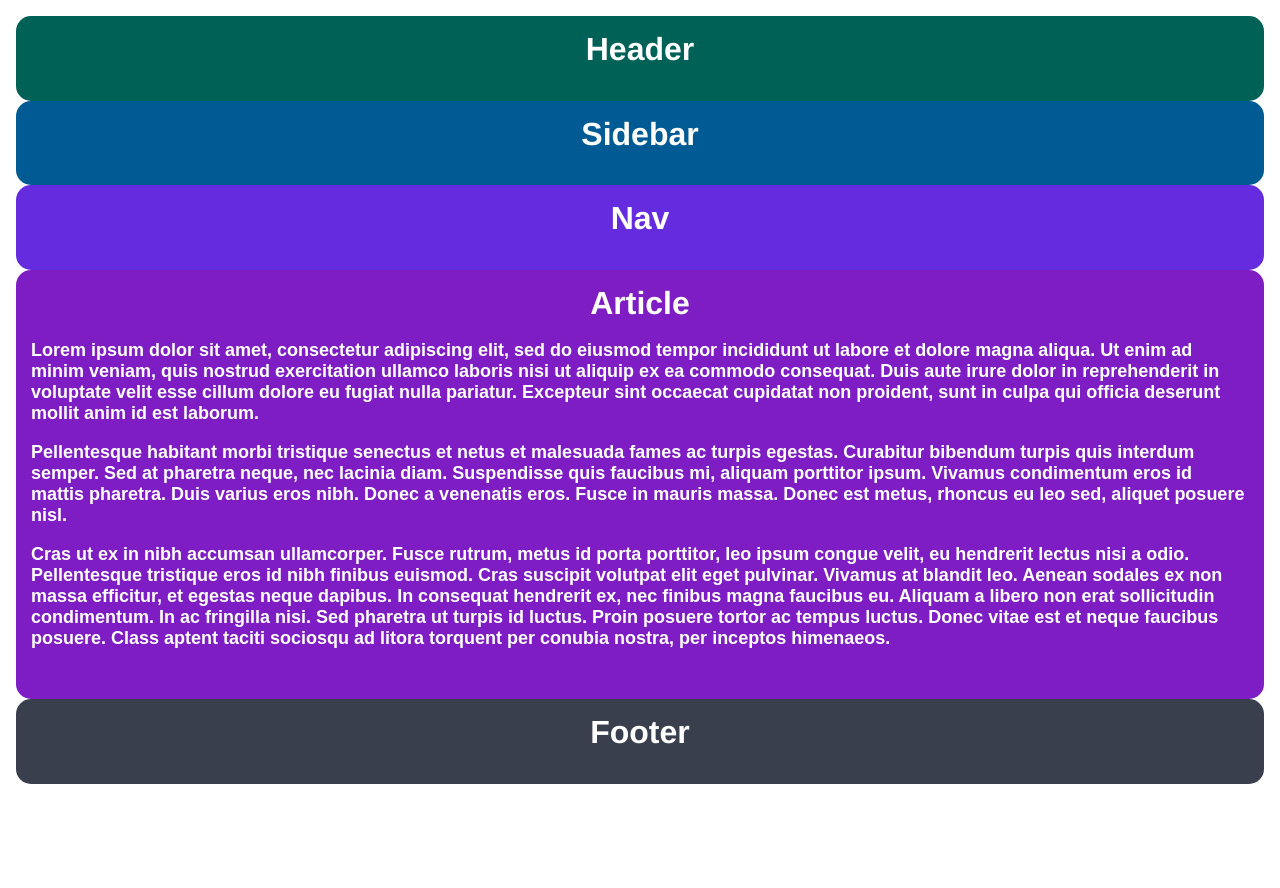
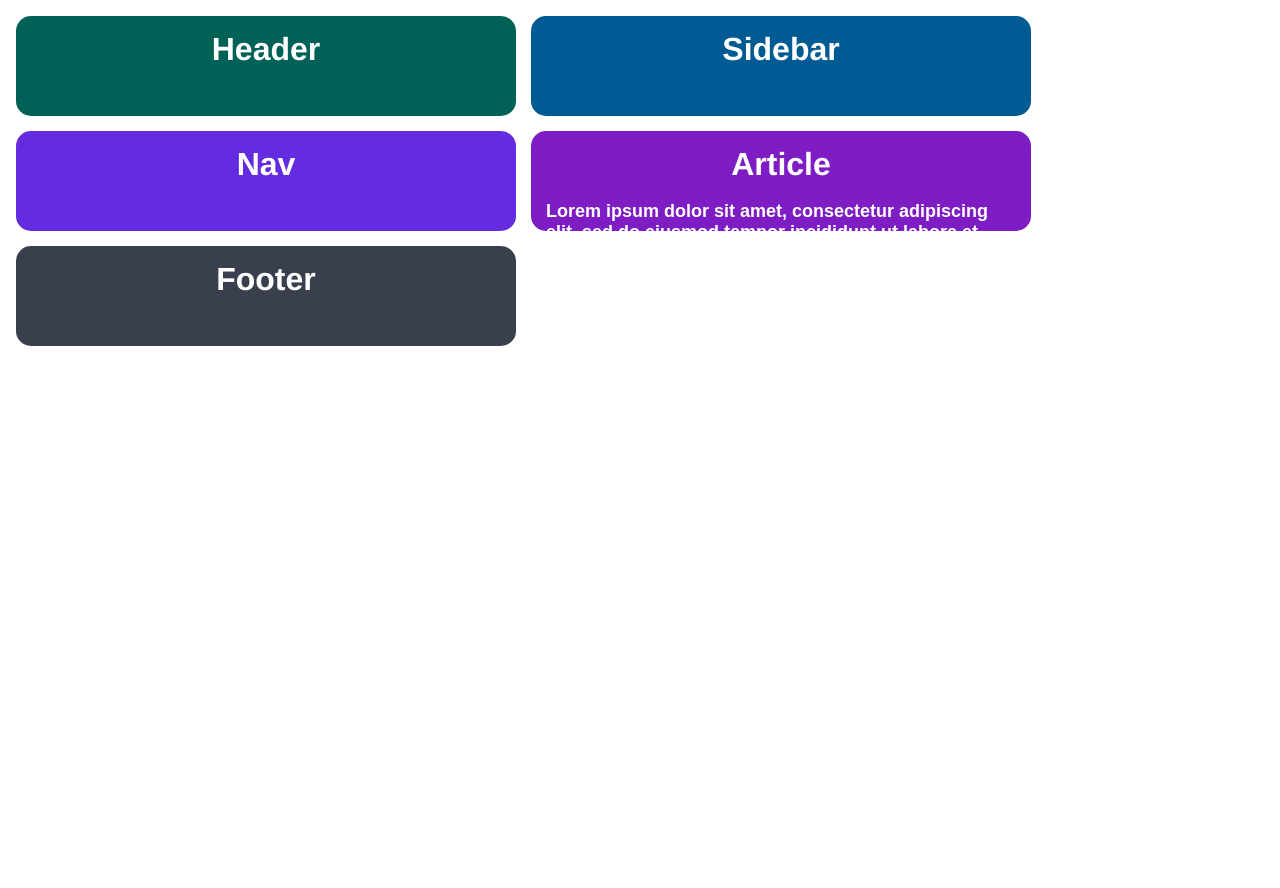
Before and after one commit to anisbett/Learning-Grid, a plain HTML site: page grid.html in a window 1280 px wide. Before the commit the page ends 800 px from the top, so only its background shows below. Drawn offline with Linux system fonts and the light colour scheme.

Commit message:
Gap added

```diff
--- a/grid.css
+++ b/grid.css
@@ -10,6 +10,9 @@ html {
     padding: 16px;
     box-sizing: border-box;
     display: grid;
+    grid-template-rows: 100px 100px 100px 100px;
+    grid-template-columns: 500px 500px;
+    gap: 15px;
 }
 
 .container div {
```
